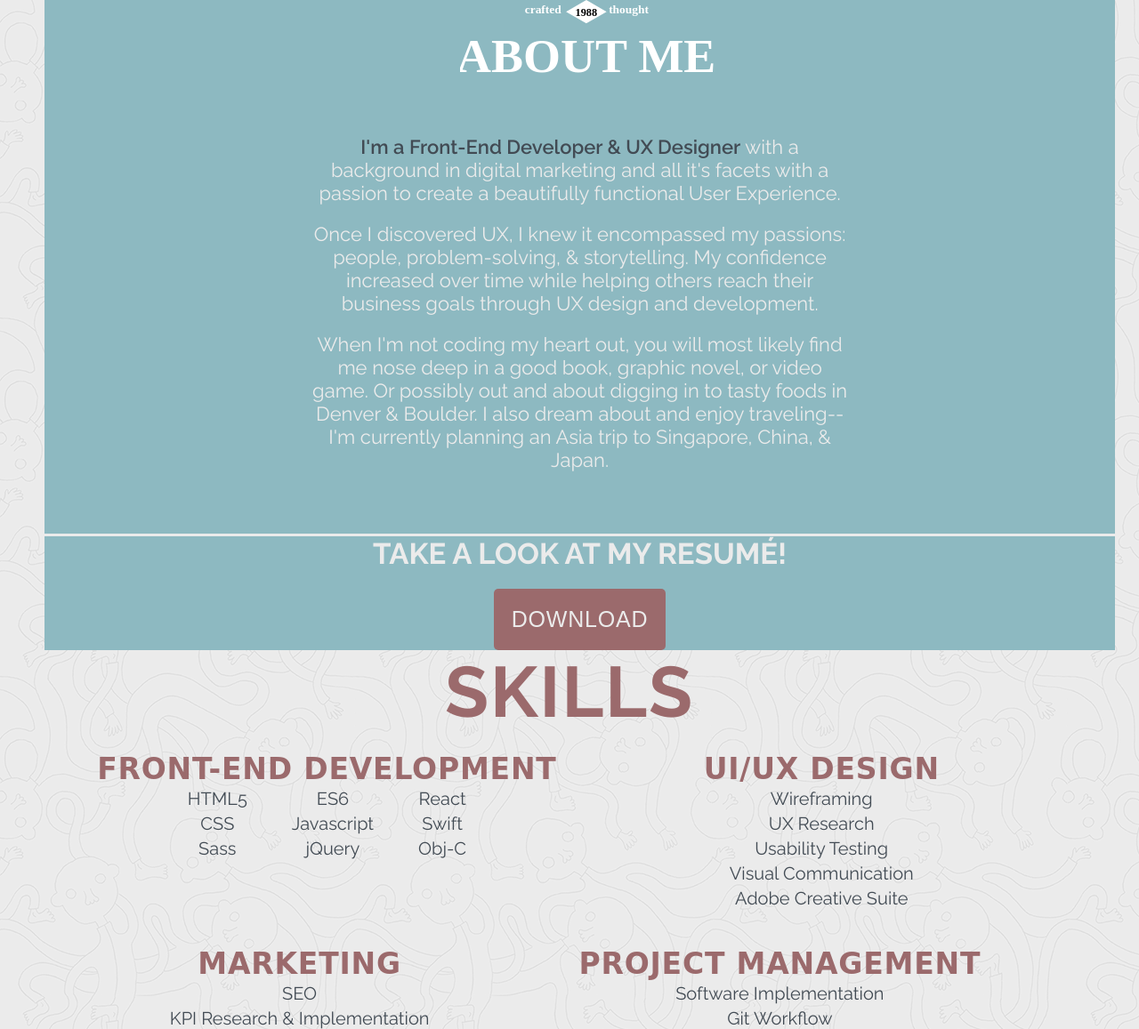
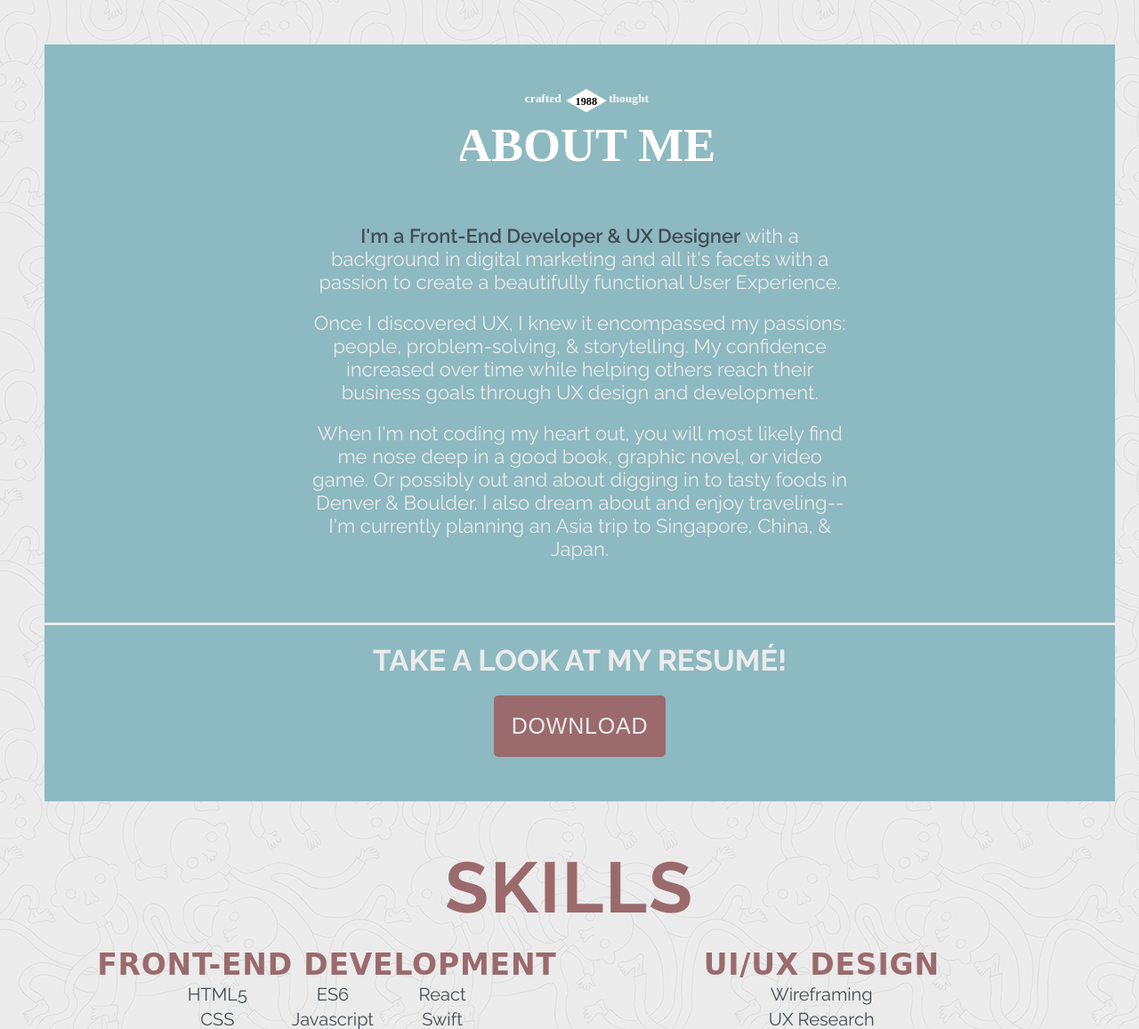
Before and after one commit to keilahoover/personal-website, a PHP site: page / in a window 1280 px wide; the page is wider, and only the part inside the window is pictured. Shown: the part 895-2052 px from the top of that part at 89% size. Run offline with PHP 8.4, Linux system fonts and the light colour scheme; some libraries are stand-ins or nearby versions; some web fonts are replaced.

Commit message:
update about me margins

```diff
--- a/home.html
+++ b/home.html
@@ -37,7 +37,6 @@
       <h4 class="header__h4" id="header__h4">CURIOUS TO KNOW MORE?</h4>
     </aside>
   </header>
-  <div class="about__div">
   <section class="about-container" id="about-container">
     <img class="about__img" src="img/about_me.svg">
     <main>
@@ -50,7 +49,6 @@
     <h4 class="resume__h4">TAKE A LOOK AT MY RESUME&#769;!</h4>
     <button class="resume__btn"><a href="KHoover_Resume.pdf" class="resume__a" target="_blank">DOWNLOAD</a></button>
   </section>
-</div>
   <section class="skills-container" id="skills-container">
     <h3 class="skills__h3">SKILLS</h3>
     <aside class="skills-wrap-one">
--- a/styles/main.css
+++ b/styles/main.css
@@ -154,7 +154,8 @@ header {
   align-items: center;
   background-color: #8DB9C1;
   width: 94%;
-  margin: 0 50px;
+  margin: 50px;
+  padding: 5rem 0;
 }
 
 .about__img {
@@ -189,7 +190,7 @@ main {
 .resume__h4 {
   font-size: 3.3rem;
   color: #EBEBEB;
-  padding-bottom: 2rem;
+  padding: 2rem 0;
 }
 
 .resume__btn {
@@ -364,3 +365,7 @@ footer {
   text-decoration: none;
   color: #9B6A6C;
 }
+
+.footer__a:hover {
+  color: #AF888A;
+}
```
